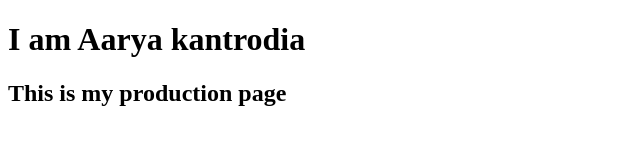
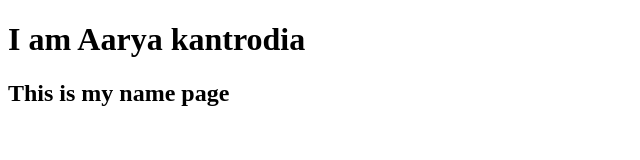
Before and after one commit to Aaryaynk/Aaryayk_202326800035_mid2025, a plain HTML site: page index.html in a window 1280 px wide. Shown: the whole page, without its empty margins (0-640 px from the left). Drawn offline with Linux system fonts and the light colour scheme.

Commit message:
third commit

```diff
--- a/index.html
+++ b/index.html
@@ -7,6 +7,6 @@
 </head>
 <body>
     <h1>I am Aarya kantrodia</h1>
-    <h2>This is my production page</h2>
+    <h2>This is my name page</h2>
 </body>
 </html>
```
